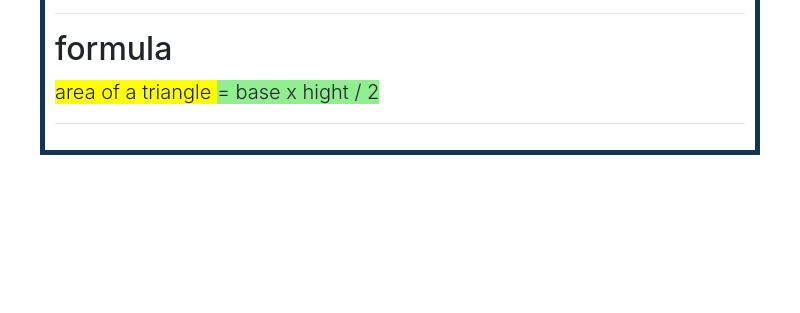
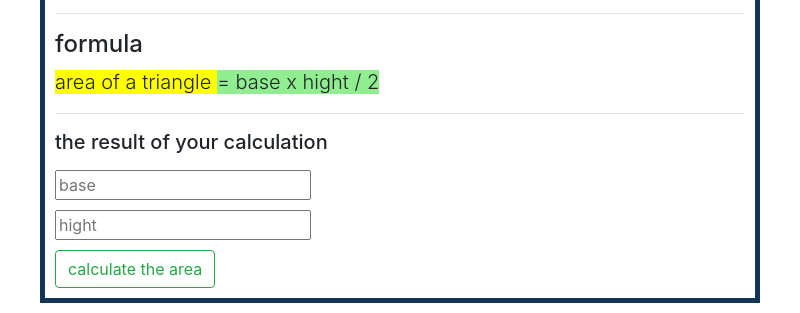
Before and after one commit to codeL123456/2d-shapes-calculator, an Electron app: page src/area/main.html in a window 800 px wide. Shown: the part 1544-1857 px from the top of the page. Before the commit the page ends 1709 px from the top, so only its background shows below. Drawn offline with nearby package versions, Linux system fonts and the light colour scheme.

Commit message:
compleated the html for the triangle

```diff
--- a/src/area/main.html
+++ b/src/area/main.html
@@ -88,13 +88,23 @@
         <p>this is a triangle</p>
         <hr>
 
-        <h2>formula</h2>
+        <h4>formula</h4>
         <p class="lead">
             <span class="res">area of a triangle </span>
             <span class="form">= base x hight / 2</span>
         </p>
         <hr>
 
+        <h5>the result of your calculation</h5>
+        <p class="lead">
+            <span id="res2"></span>
+            <span id="form2"></span>
+        </p>
+
+        <input type="number" placeholder="base" id="tri-base"><br>
+        <input type="number" placeholder="hight" id="tri-hight"><br>
+
+        <button class="btn btn-outline-success" id="calTri">calculate the area</button>
     </div>
 </body>
 </html>
```
